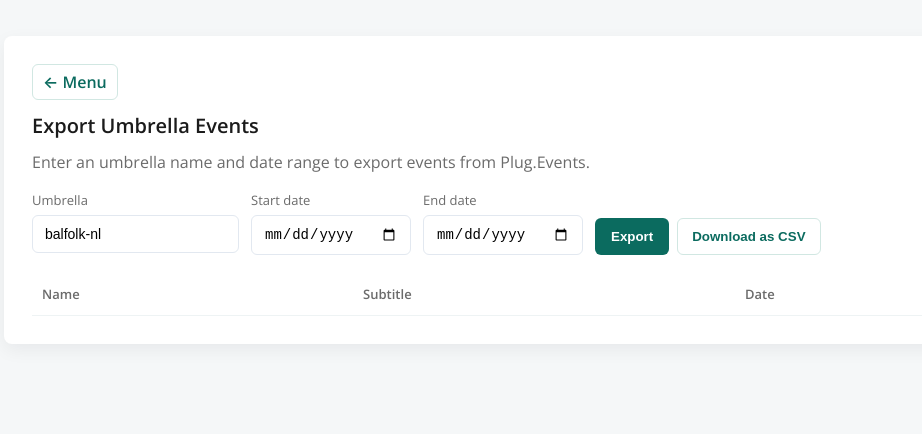
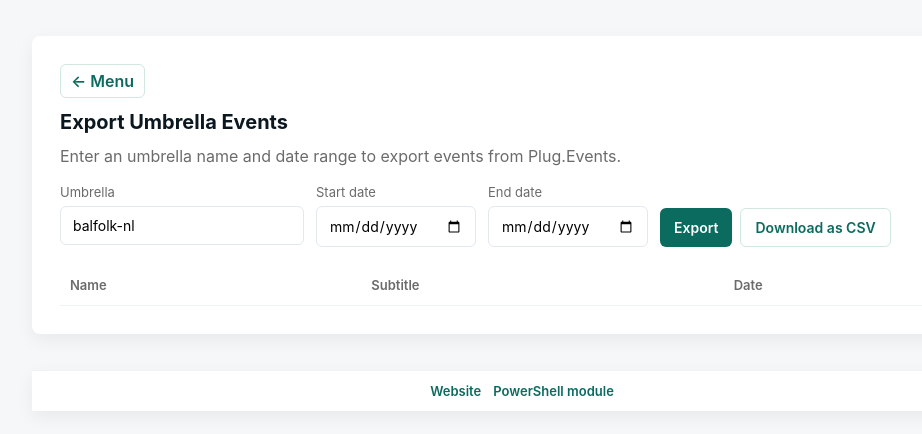
Before and after one commit to autosysops/StaticWebApp_PlugEventsTools, a website: page tools/CalendarExport.html in a window 1280 px wide. Shown: the whole page, without its empty margins (118-1040 px from the left). Drawn offline with nearby package versions, Linux system fonts and the light colour scheme.

Commit message:
added footer and stylesheet

```diff
--- /dev/null
+++ b/styles/site.css
@@ -0,0 +1,63 @@
+:root{--accent:#0b6b5f;--bg:#ffffff;--muted:#6b6b6b}
+*{box-sizing:border-box}
+html,body{margin:0;padding:0;font-family:Inter, 'Open Sans', system-ui, -apple-system, 'Segoe UI', Roboto, 'Helvetica Neue', Arial;color:#0b1820;background:#f5f7f8}
+/* Layout helpers */
+.wrap{max-width:980px;margin:36px auto;padding:28px;background:var(--bg);box-shadow:0 6px 18px rgba(16,24,40,0.06);border-radius:8px}
+.container{padding:16px}
+
+/* Footer */
+.site-footer{background:transparent;margin-top:20px}
+.site-footer .footer{display:flex;gap:12px;justify-content:center;align-items:center;padding:12px 16px;border-top:1px solid #eef3f4;border-radius:0;background:var(--bg);font-size:13px;color:var(--muted);flex-wrap:wrap}
+.site-footer .footer a{color:var(--accent);text-decoration:none;font-weight:600}
+.site-footer .footer a:hover{text-decoration:underline}
+
+/* Standardize controls */
+input[type="text"],input[type="date"],select,textarea,button{font-family:inherit;font-size:14px}
+input[type="text"],input[type="date"],select,textarea{padding:10px 12px;border:1px solid #e2e8f0;border-radius:6px;background:#fff}
+button{padding:10px 14px;border-radius:6px;border:none;cursor:pointer}
+button.primary{background:var(--accent);color:#fff;font-weight:600}
+button.ghost{background:#fff;color:var(--accent);border:1px solid #d1e7e2;font-weight:600}
+
+/* Tools grid */
+.grid{display:flex;flex-wrap:wrap;gap:12px;margin-top:18px}
+.tool{display:inline-flex;align-items:center;justify-content:center;gap:8px;padding:12px 16px;border-radius:8px;background:var(--accent);color:#fff;text-decoration:none;font-weight:600;min-width:160px}
+.tool.secondary{background:#fff;color:var(--accent);border:1px solid #d1e7e2}
+
+/* Forms responsiveness */
+.controls{display:flex;gap:12px;flex-wrap:wrap;margin-bottom:16px}
+.controls .field{display:flex;flex-direction:column;min-width:160px}
+
+@media (max-width:640px){
+  .grid{flex-direction:column}
+  .tool{width:100%}
+  .controls{flex-direction:column}
+  .controls .field{width:100%;min-width:0}
+}
+
+/* Typography and small helpers */
+h1{margin:0 0 12px;font-size:20px}
+p.lead{margin:0 0 18px;color:var(--muted)}
+
+/* Header and back button used in tools */
+.header{display:flex;align-items:center;gap:12px;margin-bottom:12px}
+.backBtn{display:inline-flex;align-items:center;gap:8px;padding:6px 10px;border-radius:6px;background:#fff;color:var(--accent);border:1px solid #d1e7e2;text-decoration:none;font-weight:600}
+
+/* Form labels, notes, and table */
+label{font-size:13px;color:var(--muted);margin-bottom:6px}
+.note{font-size:13px;color:var(--muted);margin-top:8px}
+table{width:100%;border-collapse:collapse;margin-top:18px}
+th,td{padding:12px 10px;text-align:left;border-bottom:1px solid #eef3f4}
+th{font-size:13px;color:var(--muted);font-weight:600}
+td a{color:var(--accent);text-decoration:none}
+td a:hover{text-decoration:underline}
+.empty{padding:18px;text-align:center;color:var(--muted)}
+
+/* Small utility classes moved from inline attributes */
+.top-actions{text-align:left;margin-bottom:12px}
+.controls .field.actions{align-self:end}
+.btn-row{display:flex;gap:8px}
+
+@media (max-width:640px){
+  .field{min-width:140px;width:100%}
+  .controls{flex-direction:column}
+}
--- a/tools/CalendarExport.html
+++ b/tools/CalendarExport.html
@@ -3,39 +3,16 @@
 <head>
 	<meta charset="utf-8" />
 	<meta name="viewport" content="width=device-width,initial-scale=1" />
+	<link rel="stylesheet" href="../styles/site.css" />
 	<title>Calendar Export</title>
 	<link rel="preconnect" href="https://fonts.gstatic.com">
 	<link href="https://fonts.googleapis.com/css2?family=Open+Sans:wght@300;400;600&display=swap" rel="stylesheet">
-	<style>
-		:root{--accent:#0b6b5f;--muted:#6b6b6b;--bg:#ffffff}
-		html,body{height:100%;margin:0;font-family:'Open Sans',system-ui,-apple-system,Segoe UI,Roboto,"Helvetica Neue",Arial; background:#f5f7f8;color:#1b1b1b}
-		.wrap{max-width:980px;margin:36px auto;padding:28px;background:var(--bg);box-shadow:0 6px 18px rgba(16,24,40,0.06);border-radius:8px}
-		.header{display:flex;align-items:center;gap:12px;margin-bottom:12px}
-		.backBtn{display:inline-flex;align-items:center;gap:8px;padding:6px 10px;border-radius:6px;background:#fff;color:var(--accent);border:1px solid #d1e7e2;text-decoration:none;font-weight:600}
-		h1{margin:0 0 12px;font-size:20px}
-		p.lead{margin:0 0 18px;color:var(--muted)}
-		form.controls{display:flex;gap:12px;flex-wrap:wrap;margin-bottom:16px}
-		.field{display:flex;flex-direction:column;min-width:160px}
-		label{font-size:13px;color:var(--muted);margin-bottom:6px}
-		input[type="text"],input[type="date"]{padding:10px 12px;border:1px solid #e2e8f0;border-radius:6px;font-size:14px}
-		button#exportBtn{background:var(--accent);color:#fff;border:none;padding:10px 16px;border-radius:6px;font-weight:600;cursor:pointer}
-		button#exportBtn:disabled{opacity:0.6;cursor:default}
-		button#downloadCsvBtn{background:#fff;color:var(--accent);border:1px solid #d1e7e2;padding:10px 14px;border-radius:6px;font-weight:600;cursor:pointer}
-		button#downloadCsvBtn:disabled{opacity:0.6;cursor:default}
-		.note{font-size:13px;color:var(--muted);margin-top:8px}
-		table{width:100%;border-collapse:collapse;margin-top:18px}
-		th,td{padding:12px 10px;text-align:left;border-bottom:1px solid #eef3f4}
-		th{font-size:13px;color:var(--muted);font-weight:600}
-		td a{color:var(--accent);text-decoration:none}
-		td a:hover{text-decoration:underline}
-		.empty{padding:18px;text-align:center;color:var(--muted)}
-		@media (max-width:640px){.field{min-width:140px;width:100%}.controls{flex-direction:column}}
-	</style>
+	<!-- styles moved to ../styles/site.css -->
 </head>
 
 <body>
 	<div class="wrap">
-		<div style="text-align:left;margin-bottom:12px">
+		<div class="top-actions">
 			<a class="backBtn" id="backBtn" href="../index.html">← Menu</a>
 		</div>
 		<h1>Export Umbrella Events</h1>
@@ -54,11 +31,11 @@
 				<label for="end">End date</label>
 				<input id="end" name="end" type="date" />
 			</div>
-			<div class="field" style="align-self:end">
-				<div style="display:flex;gap:8px">
-					<button id="exportBtn" type="submit">Export</button>
-					<button id="downloadCsvBtn" type="button">Download as CSV</button>
-				</div>
+			<div class="field actions">
+					<div class="btn-row">
+						<button id="exportBtn" type="submit" class="primary">Export</button>
+						<button id="downloadCsvBtn" type="button" class="ghost">Download as CSV</button>
+					</div>
 			</div>
 		</form>
 
@@ -205,5 +182,11 @@
 			window.open(url, '_blank');
 		});
 	</script>
+	<footer class="site-footer">
+		<div class="wrap footer">
+			<a href="https://github.com/autosysops/StaticWebApp_PlugEventsTools" target="_blank" rel="noopener noreferrer">Website</a>
+			<a href="https://github.com/autosysops/PowerShell_PlugEvents" target="_blank" rel="noopener noreferrer">PowerShell module</a>
+		</div>
+	</footer>
 </body>
 </html>
```
Also changed, not shown: index.html (+7 -11 lines).
